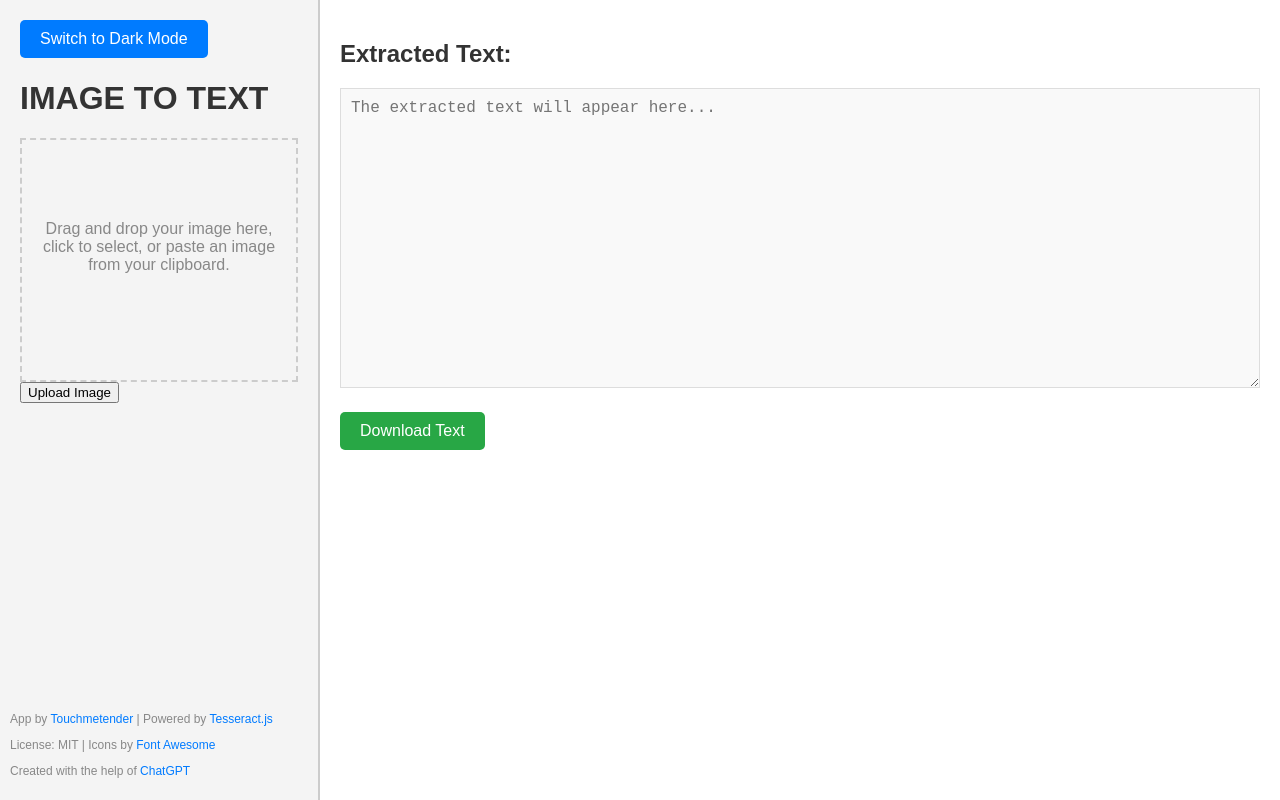
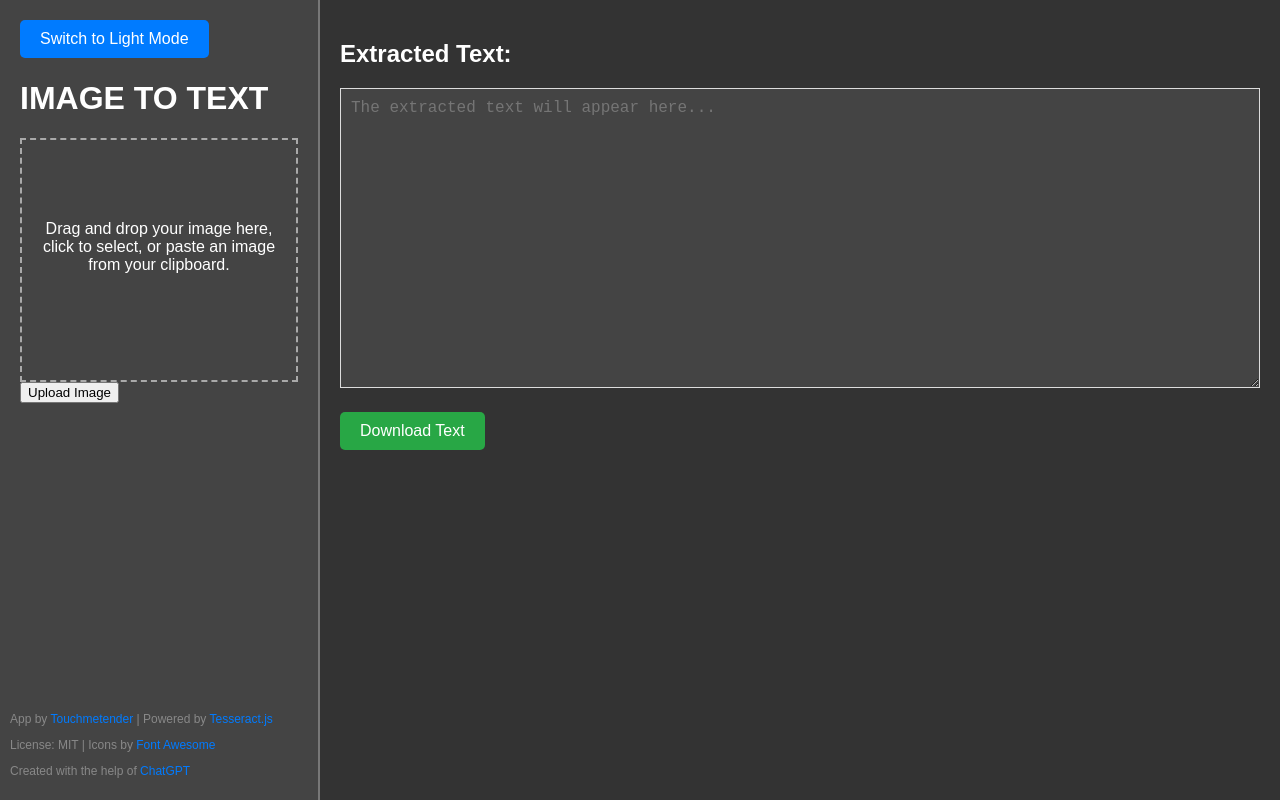
Before and after one commit to touchmetender/ocr_app, a plain HTML site: page index.html in a window 1280 px wide. Drawn offline with Linux system fonts and the light colour scheme.

Commit message:
Update index.html

```diff
--- a/index.html
+++ b/index.html
@@ -159,9 +159,9 @@
     <!-- v5 -->
 <script src='https://cdn.jsdelivr.net/npm/tesseract.js@5/dist/tesseract.min.js'></script>
 </head>
-<body>
+<body class="dark-mode"> <!-- Set dark mode as default -->
     <!-- Dark Mode Toggle Button -->
-    <button id="mode-toggle">Switch to Dark Mode</button>
+    <button id="mode-toggle">Switch to Light Mode</button>
 
     <!-- Left Column: Upload Section -->
     <div id="left-column">
```
